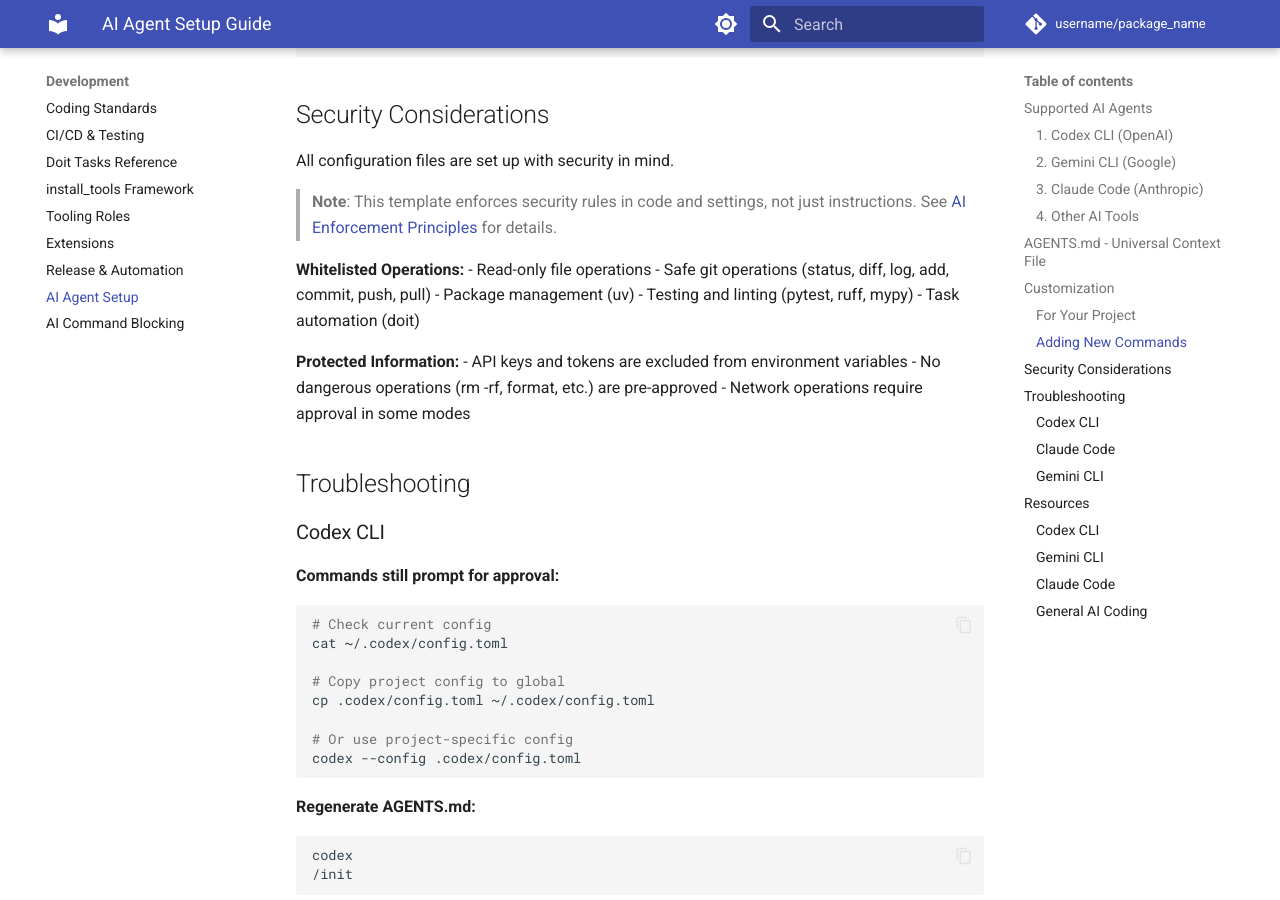
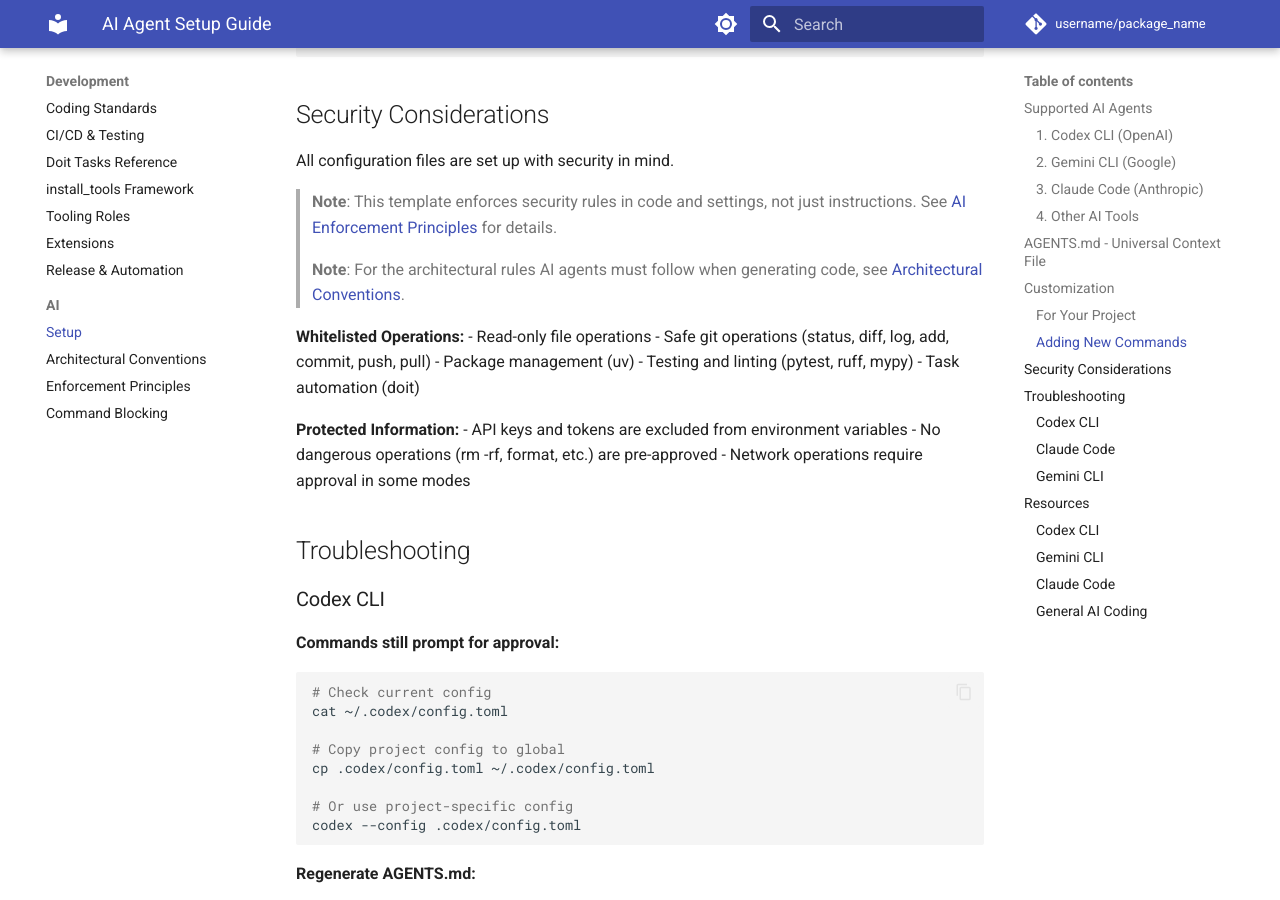
Before and after one commit to endavis/pyproject-template, an MkDocs documentation site: the page built from docs/development/AI_SETUP.md, in a window 1280 px wide and 900 px high, scrolled down 3952 px. Built offline with MkDocs 1.6.1 and Material for MkDocs 9.7.7, drawn with Linux system fonts in a browser that asks for light colours; comment, search, counter and statistics services are not loaded.

Commit message:
docs: add AI agent architectural conventions guide (merges PR #350, addresses #343)
Add an AI-facing counterpart to the human-facing tooling-roles doc,
stating the doit/uv/gh/git layering rules in imperative DO/DO NOT form
and documenting 5 concrete AI failure modes with correct alternatives.
Cross-link from AGENTS.md (Pre-Action Checks and Sources of Truth
tables) and AI_SETUP.md so agents reach it via existing paths.
Restructure the mkdocs Development nav with a nested AI subsection.

Co-authored-by: Claude Opus 4.6 (1M context) <noreply@anthropic.com>

```diff
--- a/docs/development/AI_SETUP.md
+++ b/docs/development/AI_SETUP.md
@@ -208,6 +208,8 @@ All configuration files are set up with security in mind.
 
 > **Note**: This template enforces security rules in code and settings, not just instructions. See [AI Enforcement Principles](ai/enforcement-principles.md) for details.
 
+> **Note**: For the architectural rules AI agents must follow when generating code, see [Architectural Conventions](ai/architectural-conventions.md).
+
 **Whitelisted Operations:**
 - Read-only file operations
 - Safe git operations (status, diff, log, add, commit, push, pull)
--- a/mkdocs.yml
+++ b/mkdocs.yml
@@ -78,8 +78,11 @@ nav:
       - Tooling Roles: development/tooling-roles.md
       - Extensions: development/extensions.md
       - Release & Automation: development/release-and-automation.md
-      - AI Agent Setup: development/AI_SETUP.md
-      - AI Command Blocking: development/ai/command-blocking.md
+      - AI:
+          - Setup: development/AI_SETUP.md
+          - Architectural Conventions: development/ai/architectural-conventions.md
+          - Enforcement Principles: development/ai/enforcement-principles.md
+          - Command Blocking: development/ai/command-blocking.md
   - Deployment:
       - Development: deployment/development.md
       - Production: deployment/production.md
```
Also changed, not shown: AGENTS.md (+2 -0 lines), docs/TABLE_OF_CONTENTS.md (+3 -0 lines), docs/development/ai/architectural-conventions.md (added, +87 -0 lines).
